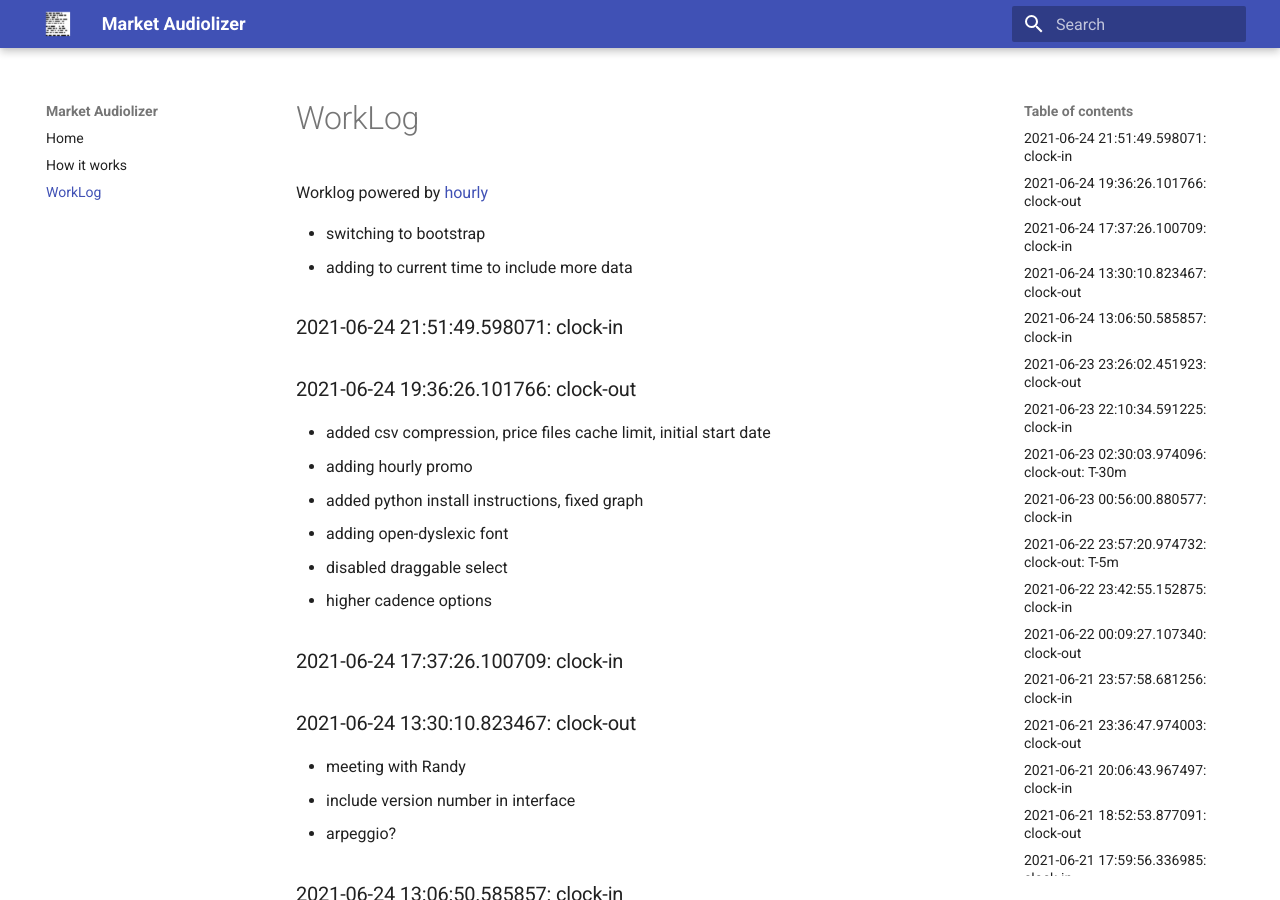
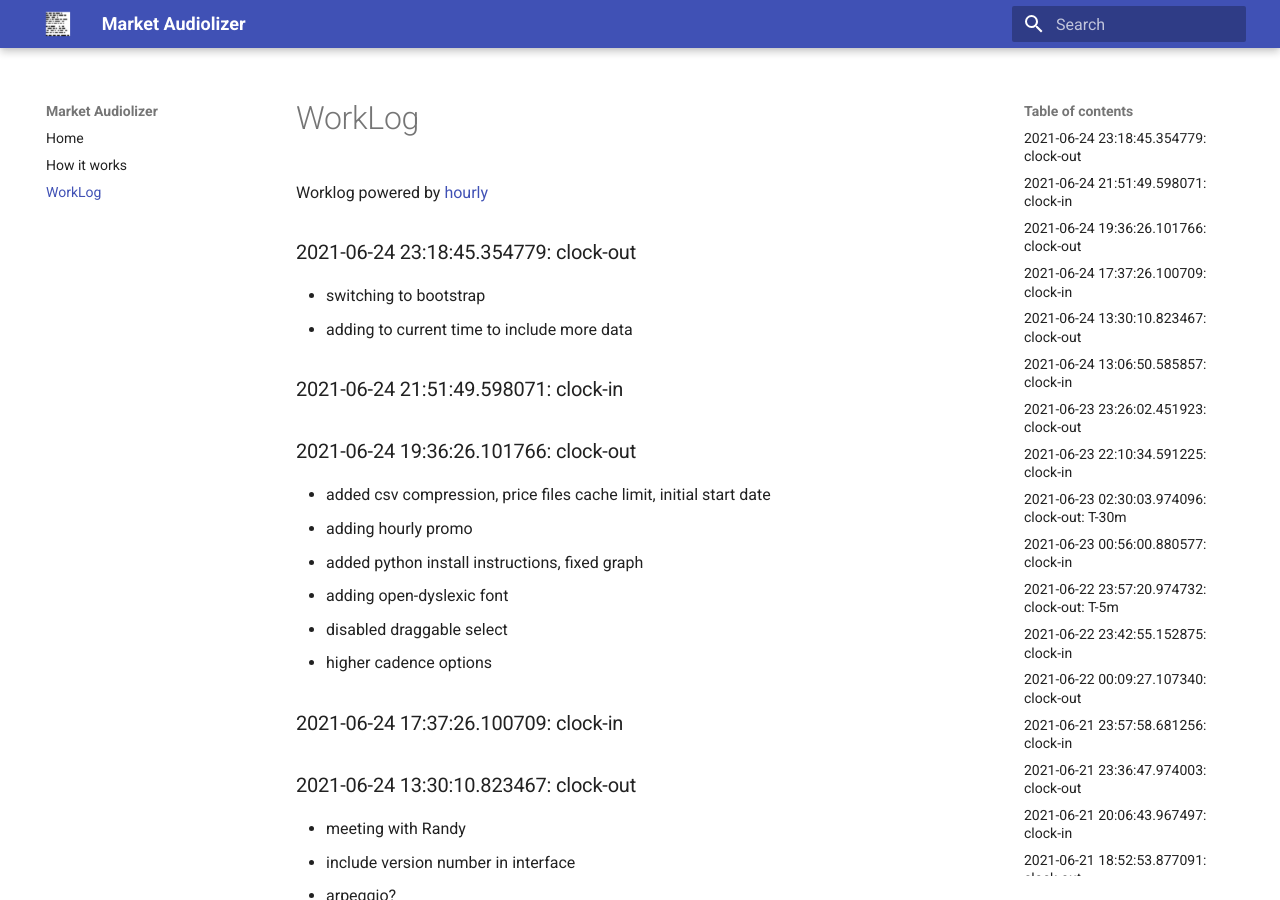
Before and after one commit to asherp/audiolizer, an MkDocs documentation site: the page built from docs/WorkLog.md, in a window 1280 px wide and 900 px high. Built offline with MkDocs 1.6.1 and Material for MkDocs 9.7.7, drawn with Linux system fonts in a browser that asks for light colours.

Commit message:
clock-out

```diff
--- a/WorkLog.md
+++ b/WorkLog.md
@@ -1,3 +1,5 @@
+### 2021-06-24 23:18:45.354779: clock-out
+
 * switching to bootstrap
 * adding to current time to include more data
 
```
